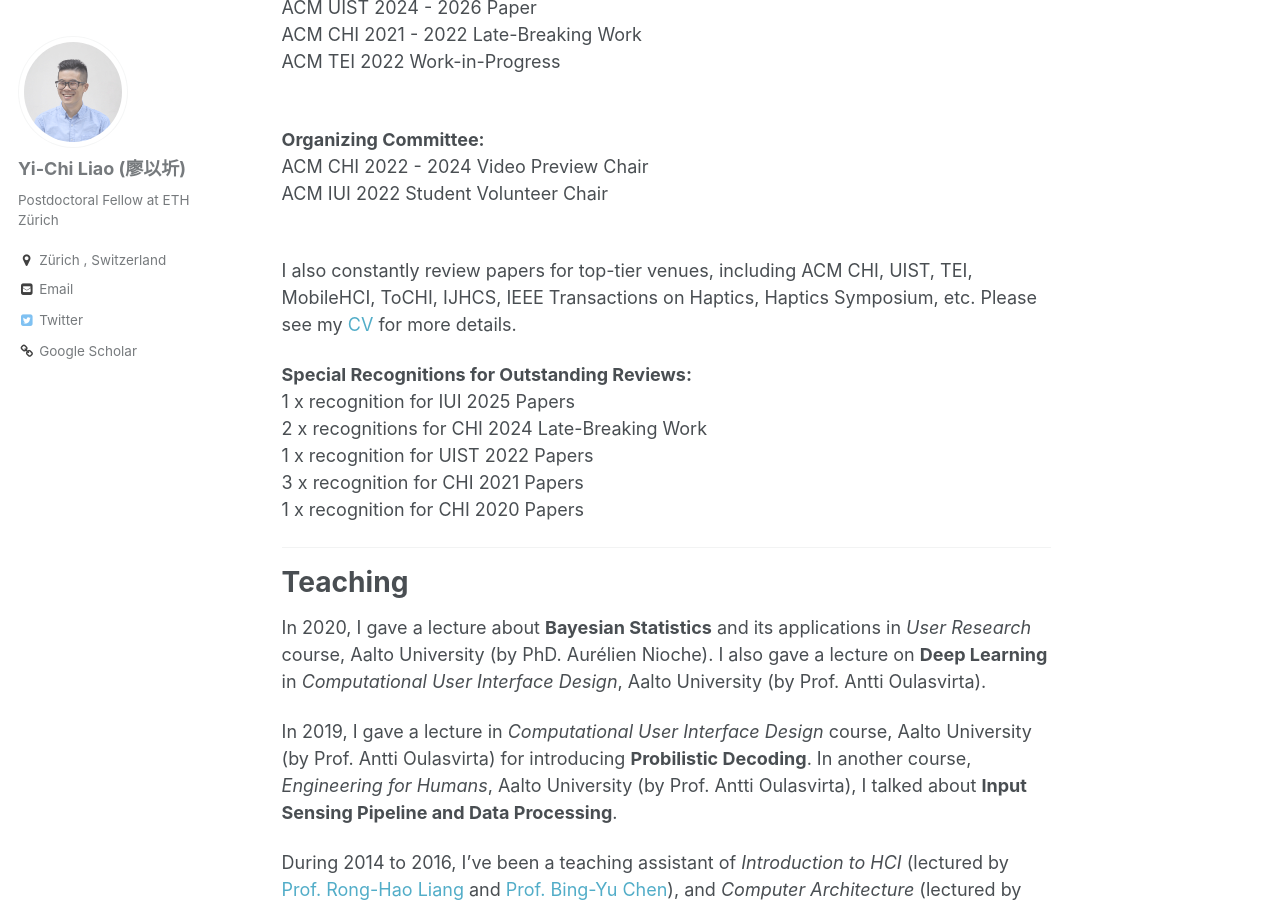
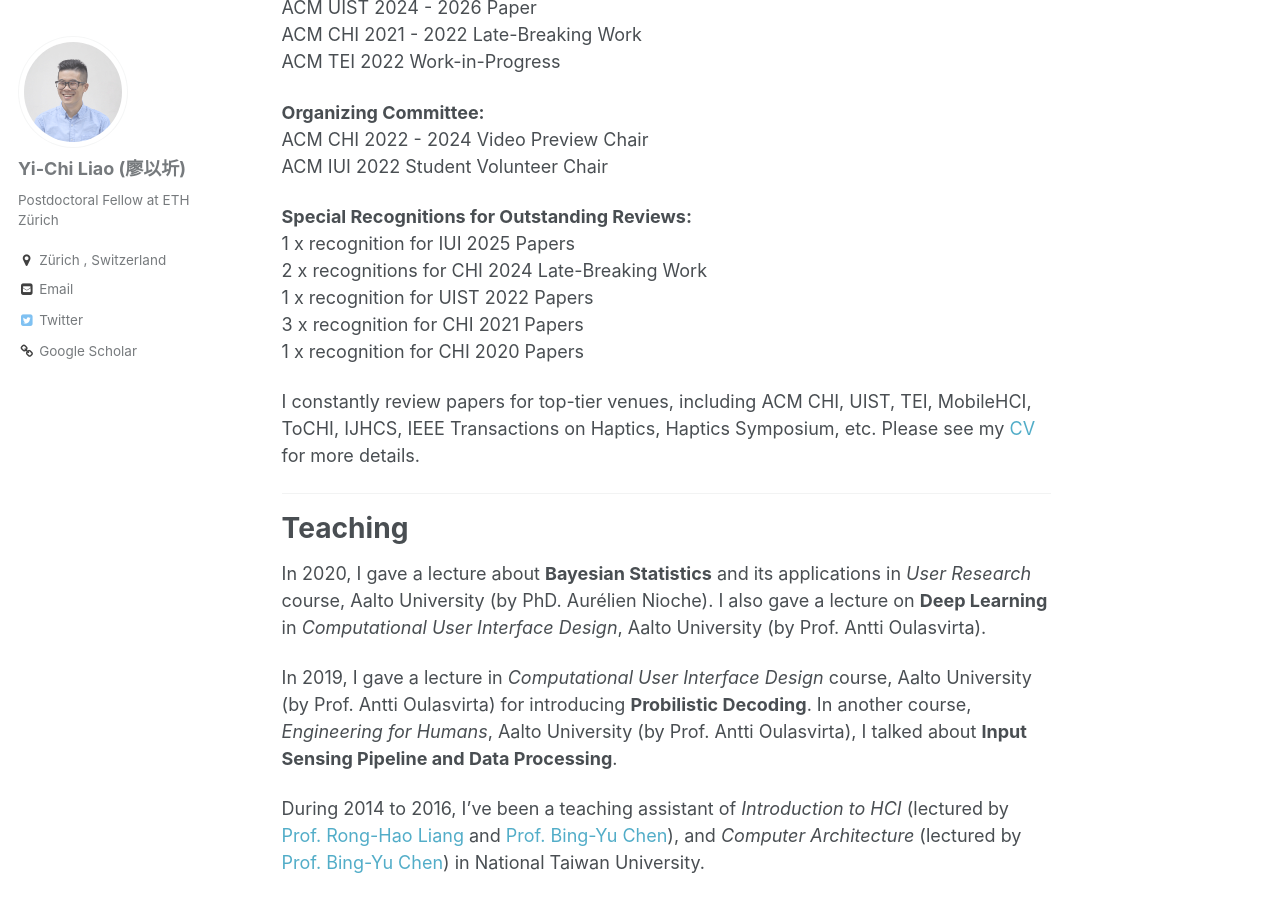
Before and after one commit to yichiliao/yichiliao.github.io, a Jekyll site: the page built from _pages/about.md, in a window 1280 px wide and 900 px high, scrolled down 8038 px. Built offline with Jekyll 4.4.1, drawn with Linux system fonts in a browser that asks for light colours.

Commit message:
updating about

```diff
--- a/_pages/about.md
+++ b/_pages/about.md
@@ -135,15 +135,10 @@
 ACM UIST 2024 - 2026 Paper<br>
 ACM CHI 2021 - 2022 Late-Breaking Work<br>
 ACM TEI 2022 Work-in-Progress<br>
-<br>
 
 **Organizing Committee:** <br>
 ACM CHI 2022 - 2024 Video Preview Chair<br>
 ACM IUI 2022 Student Volunteer Chair<br>
-<br>
-
-I also constantly review papers for top-tier venues, including ACM CHI, UIST, TEI, MobileHCI, ToCHI, IJHCS, IEEE Transactions on Haptics, Haptics Symposium, etc. Please see my [CV](https://yichiliao.com/files/YiChi_Liao.pdf) for more details.
-<br>
 
 **Special Recognitions for Outstanding Reviews:** <br>
 1 x recognition for IUI 2025 Papers <br>
@@ -152,6 +147,8 @@
 3 x recognition for CHI 2021 Papers <br>
 1 x recognition for CHI 2020 Papers <br>
 
+I constantly review papers for top-tier venues, including ACM CHI, UIST, TEI, MobileHCI, ToCHI, IJHCS, IEEE Transactions on Haptics, Haptics Symposium, etc. Please see my [CV](https://yichiliao.com/files/YiChi_Liao.pdf) for more details.
+<br>
 
 ------
 
```
